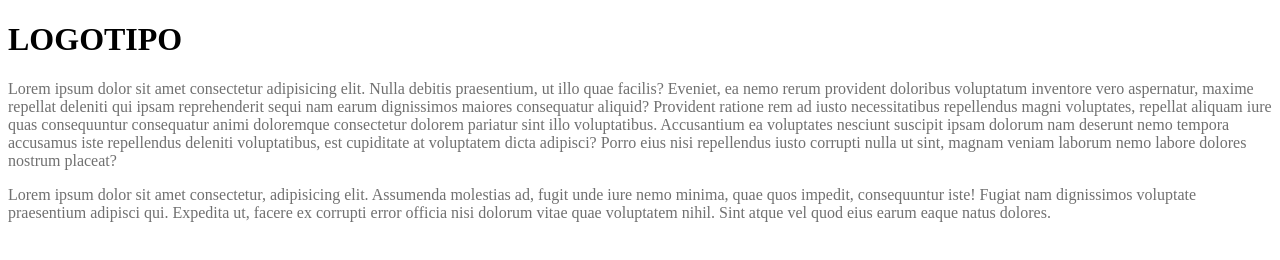
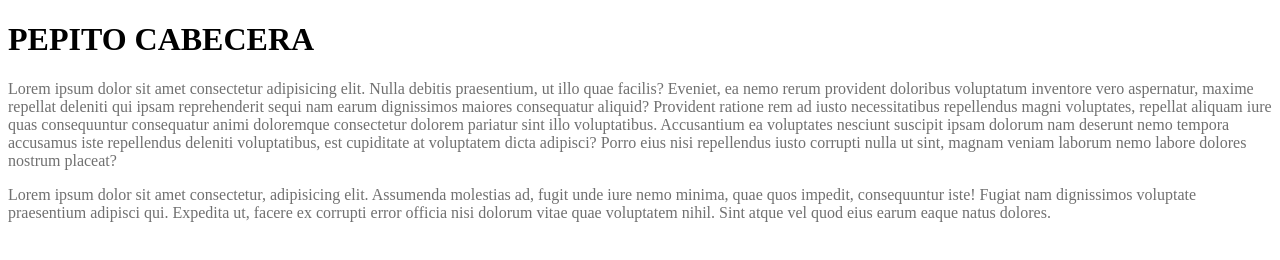
Before and after one commit to adriantroyasevilla/pruebaLunesCalurosoAdri, a plain HTML site: page index.html in a window 1280 px wide. Drawn offline with Linux system fonts and the light colour scheme.

Commit message:
cambio de nombre a PEPITO CABECERA

```diff
--- a/index.html
+++ b/index.html
@@ -8,7 +8,7 @@
     <link rel="stylesheet" href="style.css">
 </head>
 <header>
-    <h1><img src="" alt="">LOGOTIPO</h1>
+    <h1><img src="" alt="">PEPITO CABECERA</h1>
     <nav><a href=""></a>
     <a href=""></a>
     <a href=""></a>
```
